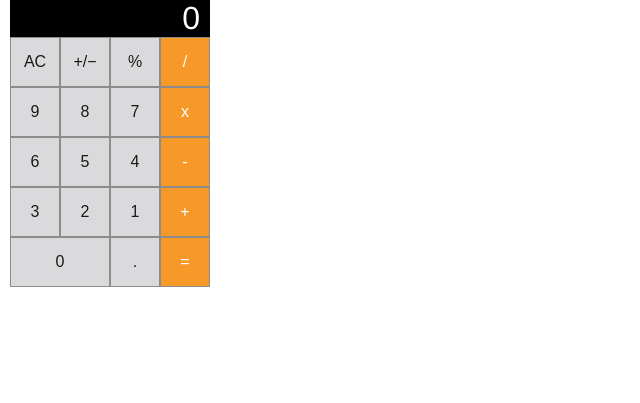
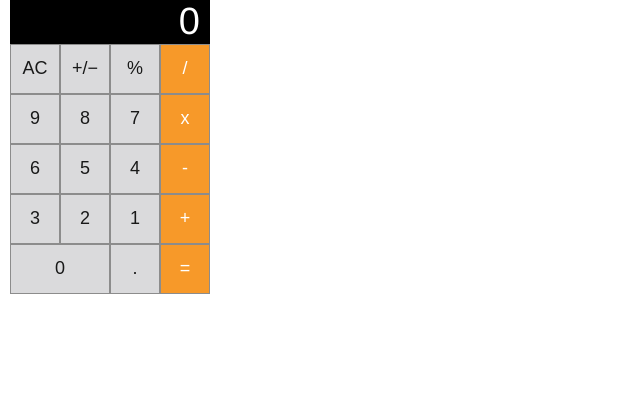
Before and after one commit to markgreenburg/calc-tester, a React app: page / in a window 1280 px wide. Shown: the whole page, without its empty margins (0-640 px from the left). Built offline with nearby package versions, Linux system fonts and the light colour scheme.

Commit message:
+ A few style tweaks

```diff
--- a/app/stylesheets/main.scss
+++ b/app/stylesheets/main.scss
@@ -8,8 +8,8 @@
 
 #calculator {
   margin-left: 10px;
-  font-family: 'helvetica', sans-serif;
-  font-weight: light;
+  font-family: "helvetica Neue", Helvetica, sans-serif;
+  font-weight: 300;
   box-sizing: border-box;
   height: 400px;
   width: 200px;
@@ -17,6 +17,8 @@
 }
 
 button {
+    font-size: 18px;
+    font-weight: 200;
     width: 50px;
     height: 50px;
     border: 1px solid gray;
@@ -28,7 +30,7 @@ button {
   }
 
 .calculator__results {
-  font-size: 32px;
+  font-size: 38px;
   background: #000;
   color: #fff;
   text-align: right;
```
